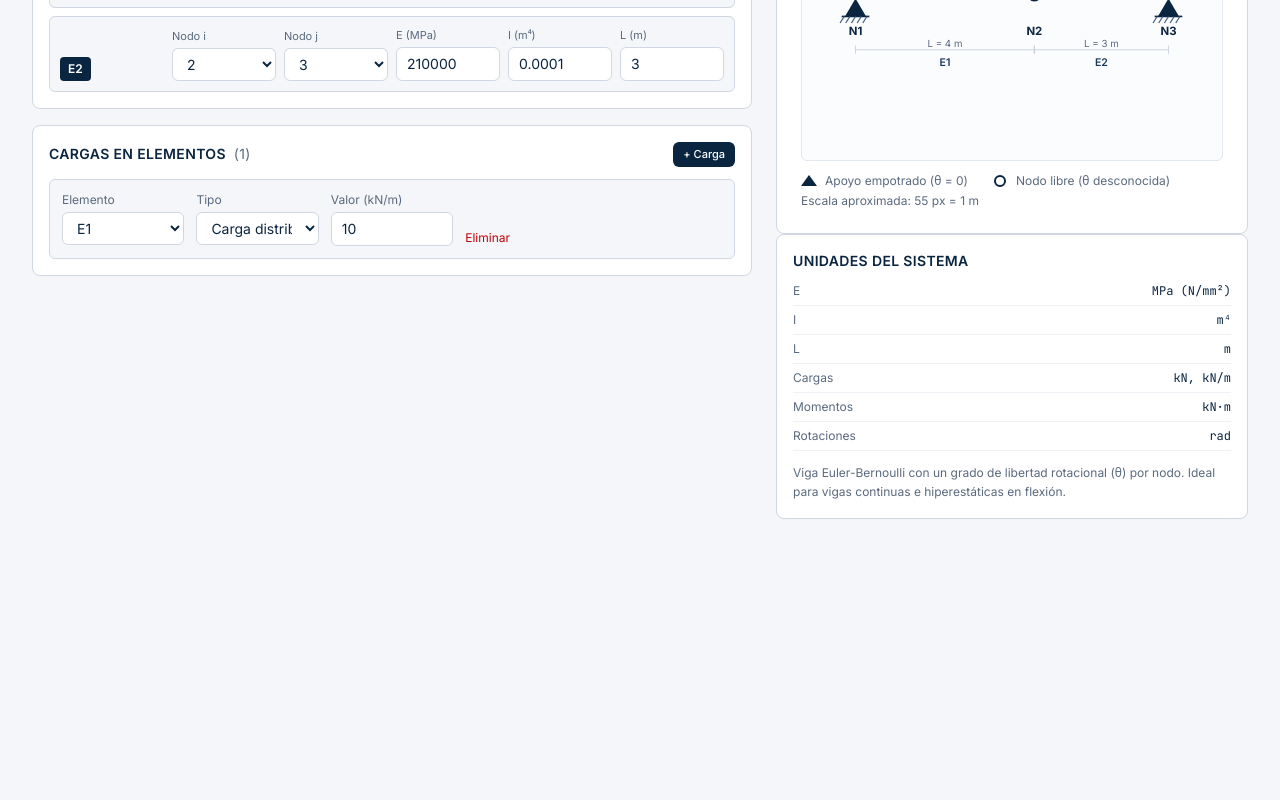
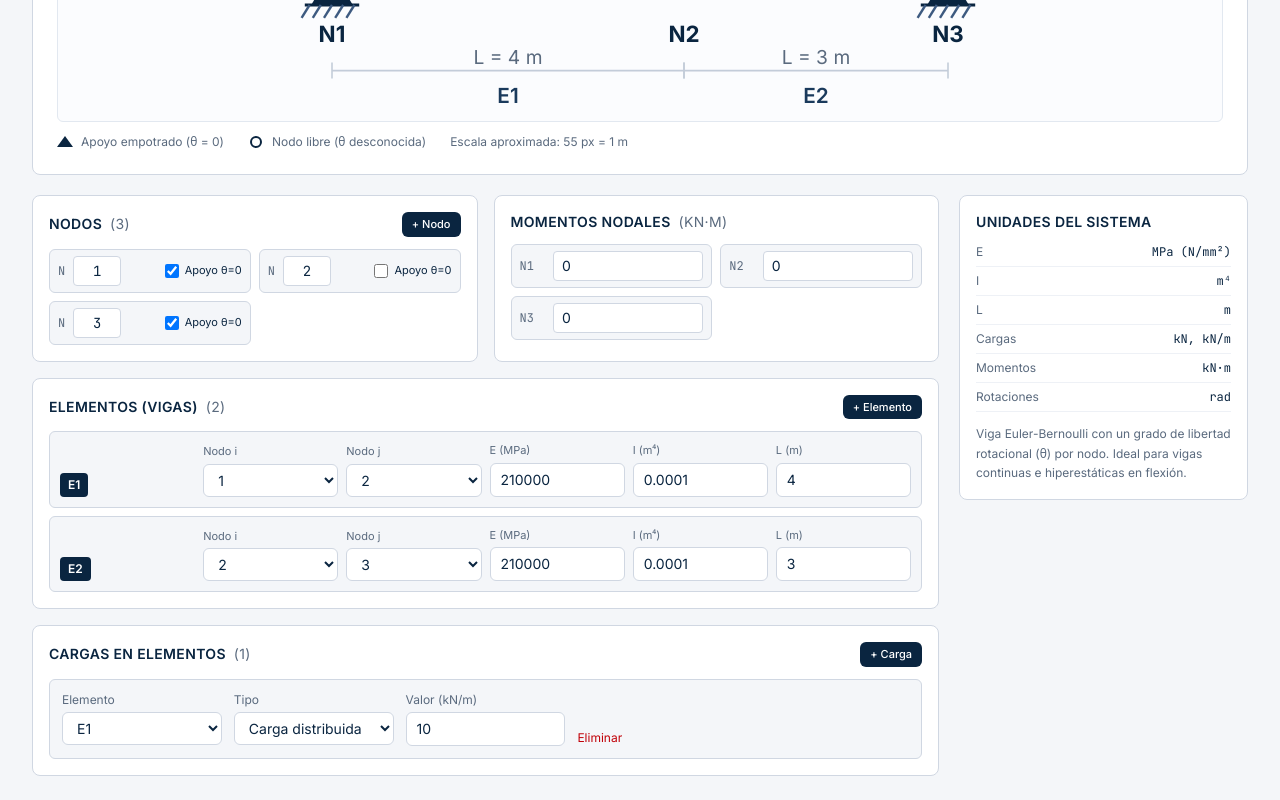
Before and after one commit to AngelMoralesChazari/calculomatricial, a React (Vite) app: page / in a window 1280 px wide. Shown: the part 538-1338 px from the top of the page. Before the commit the page ends 1081 px from the top, so only its background shows below. Built offline with nearby package versions, Linux system fonts and the light colour scheme.

Commit message:
feat: reorganizar layout con diagrama arriba y formularios abajo

```diff
--- a/src/App.tsx
+++ b/src/App.tsx
@@ -77,13 +77,18 @@ function App() {
         )}
 
         {activeTab === 'input' ? (
-          <div className="grid gap-6 lg:grid-cols-5">
-            <div className="lg:col-span-3">
-              <StructureInput model={model} onChange={setModel} />
-            </div>
-            <div className="lg:col-span-2">
-              <BeamDiagram model={model} />
-              <UnitsPanel />
+          <div className="space-y-5">
+            <BeamDiagram model={model} />
+
+            <div className="grid gap-5 lg:grid-cols-12">
+              <div className="lg:col-span-9">
+                <StructureInput model={model} onChange={setModel} />
+              </div>
+              <aside className="lg:col-span-3">
+                <div className="lg:sticky lg:top-5">
+                  <UnitsPanel />
+                </div>
+              </aside>
             </div>
           </div>
         ) : result ? (
@@ -102,7 +107,7 @@ function App() {
               <SummaryCard label="Elementos" value={result.elementForces.length} detail="Vigas analizadas" />
               <SummaryCard label="Estado" value="✓" detail="Sistema resuelto" accent />
             </div>
-            <BeamDiagram model={model} />
+            <BeamDiagram model={model} scale={42} heightClass="h-52" />
             <AnalysisSteps result={result} model={model} />
           </div>
         ) : (
```
